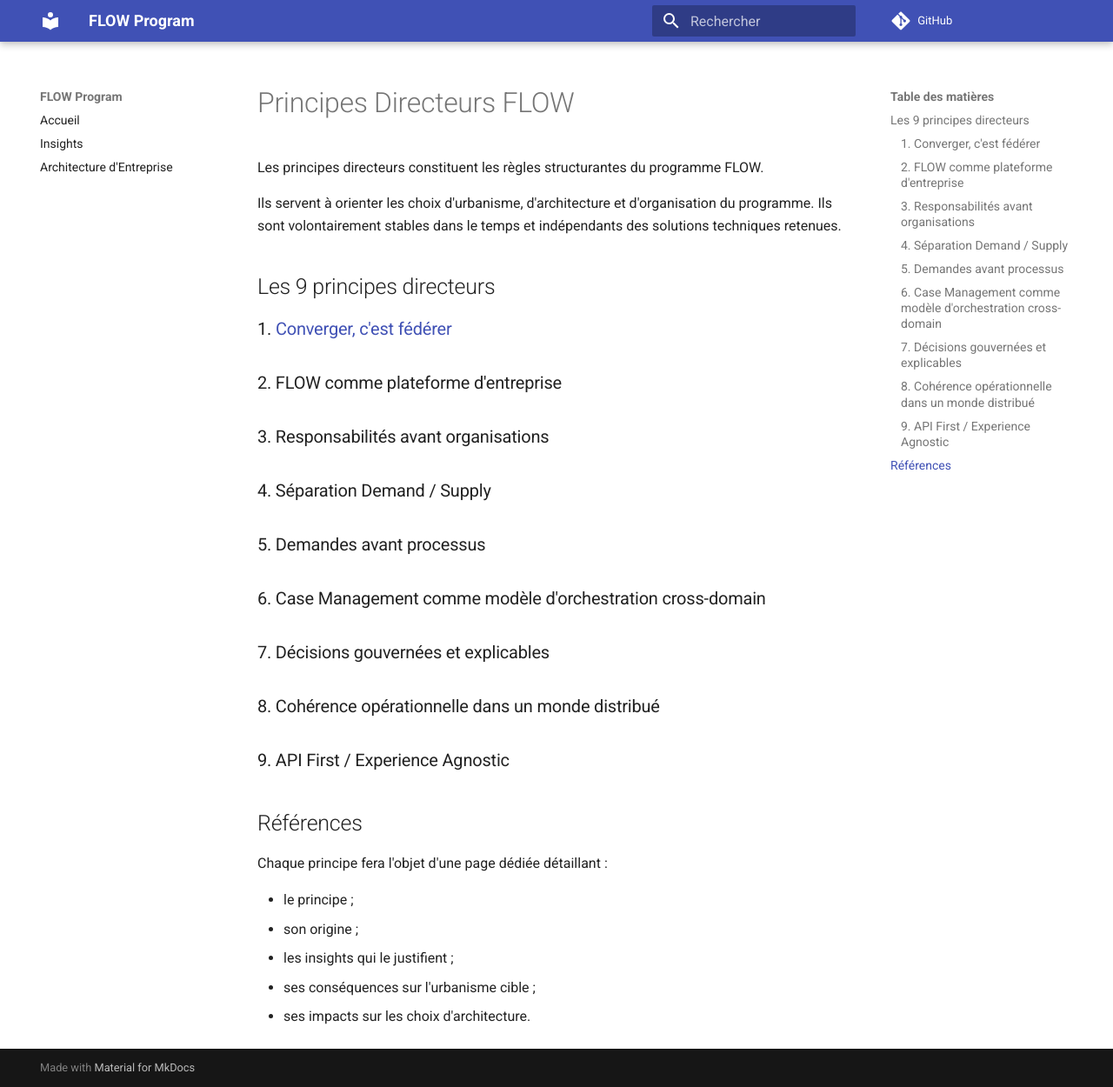
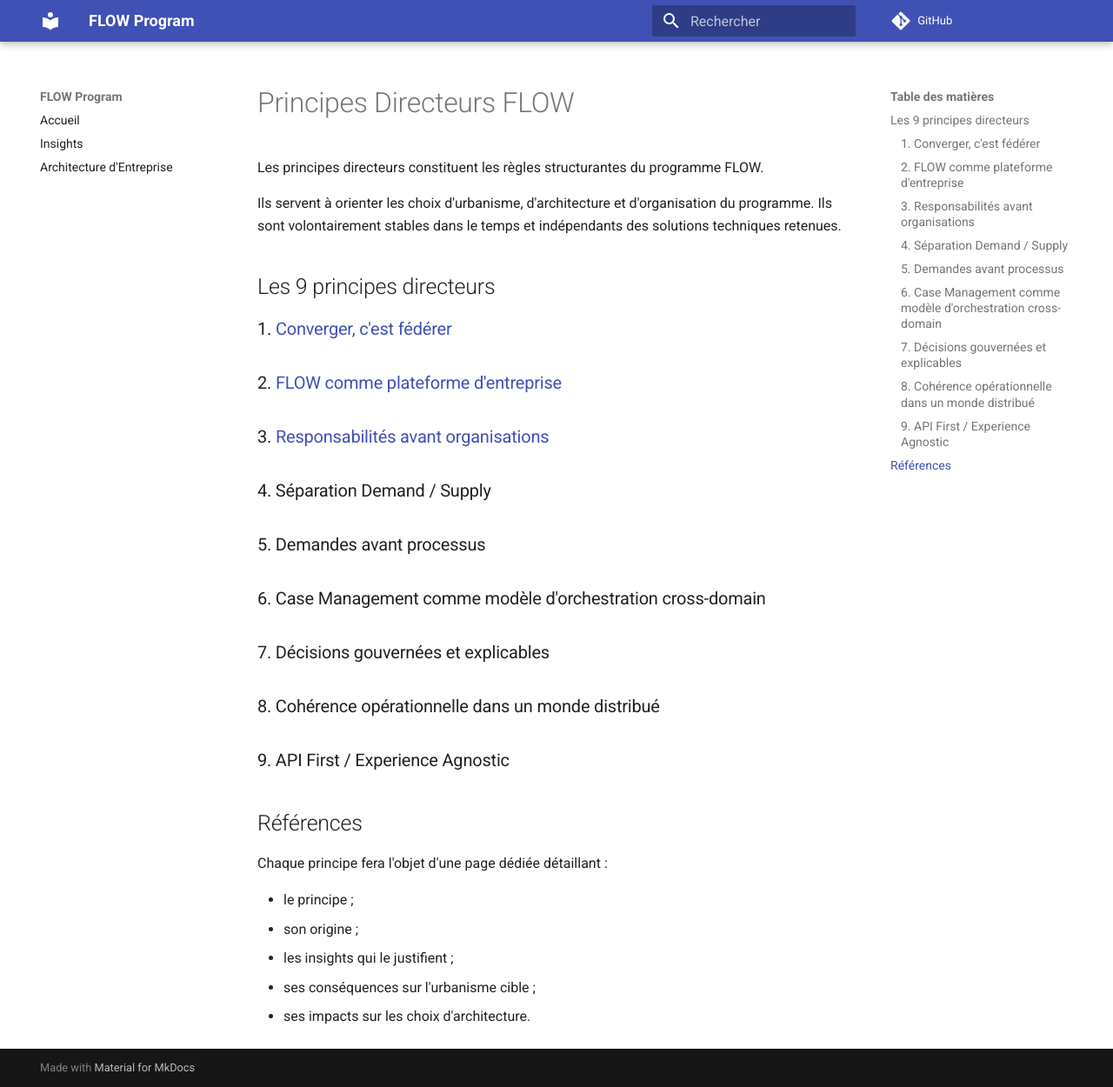
Before and after one commit to laurent-sintes/FLOW-Program, an MkDocs documentation site: the page built from docs/architecture-entreprise/principes-directeurs/index.md, in a window 1280 px wide and 1250 px high. Shown: the whole window at 87% size. Built offline with MkDocs 1.6.1 and Material for MkDocs 9.7.7, drawn with Linux system fonts in a browser that asks for light colours; comment, search, counter and statistics services are not loaded; some of the changed lines change nothing that is shown.

Commit message:
Reference principles 2 and 3

```diff
--- a/docs/architecture-entreprise/principes-directeurs/index.md
+++ b/docs/architecture-entreprise/principes-directeurs/index.md
@@ -8,9 +8,9 @@ Ils servent à orienter les choix d'urbanisme, d'architecture et d'organisation
 
 ### 1. [Converger, c'est fédérer](1-converger-c-est-federer.md)
 
-### 2. FLOW comme plateforme d'entreprise
+### 2. [FLOW comme plateforme d'entreprise](2-flow-comme-plateforme-d-entreprise.md)
 
-### 3. Responsabilités avant organisations
+### 3. [Responsabilités avant organisations](3-responsabilites-avant-organisations.md)
 
 ### 4. Séparation Demand / Supply
 
```
